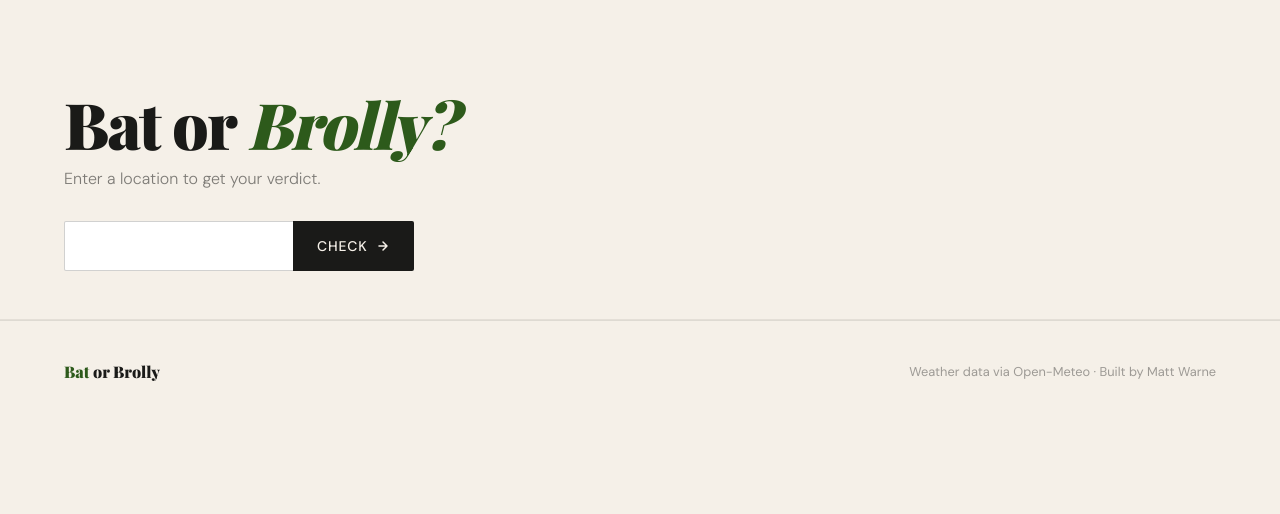
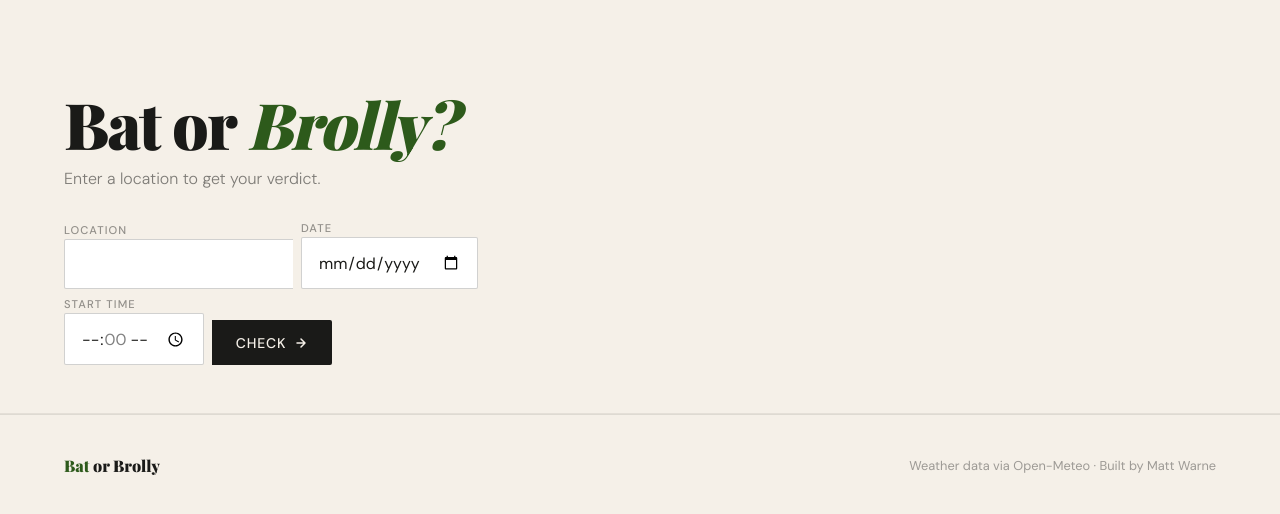
Before and after one commit to MattW-9393/bat-or-brolly, a Flask app: page /bat_or_brolly in a window 1280 px wide. Shown: the part 68-582 px from the top of the page. Run offline with Flask 3, Linux system fonts and the light colour scheme; some libraries are stand-ins or nearby versions; some web fonts are replaced.

Commit message:
add date and time field to app form

```diff
--- a/bat_or_brolly/__init__.py
+++ b/bat_or_brolly/__init__.py
@@ -92,6 +92,7 @@ def create_app(test_config=None):
         if location_name:
             location_name = location_name.title()
             coordinates = get_location(location_name)
+            # add get date/time function
             if coordinates:
                 weather_data = get_weather(coordinates)
                 # Time set at 14:00 of the current day for Weather Statistics
--- a/bat_or_brolly/static/style.css
+++ b/bat_or_brolly/static/style.css
@@ -1363,3 +1363,45 @@ footer {
   .verdict-guide-item { flex-direction: column; align-items: flex-start; gap: 0.25rem; }
   .verdict-guide-label { min-width: unset; }
 }
+
+/* ── SEARCH FIELD GROUP — date and time inputs ── */
+.search-field-group {
+  display: flex;
+  flex-direction: column;
+  gap: 0;
+}
+
+.search-label {
+  font-size: 0.7rem;
+  font-weight: 500;
+  letter-spacing: 0.1em;
+  text-transform: uppercase;
+  color: rgba(26,26,24,0.45);
+  margin-bottom: 2px;
+}
+
+.search-input {
+  font-family: 'DM Sans', sans-serif;
+  font-size: 1rem;
+  font-weight: 400;
+  color: var(--ink);
+  background: white;
+  border: 1.5px solid rgba(26,26,24,0.2);
+  border-radius: 2px;
+  padding: 0.85rem 1rem;
+  outline: none;
+  transition: border-color 0.2s;
+  height: 100%;
+}
+
+.search-input:focus {
+  border-color: var(--grass);
+}
+
+.search-row {
+  display: flex;
+  align-items: flex-end;
+  gap: 8px;
+  max-width: 100%;
+  flex-wrap: wrap;
+}
--- a/bat_or_brolly/templates/app.html
+++ b/bat_or_brolly/templates/app.html
@@ -1,13 +1,14 @@
 <!DOCTYPE html>
 <html lang="en">
 <head>
-  <meta charset="UTF-8" />
-  <meta name="viewport" content="width=device-width, initial-scale=1.0" />
+    <meta charset="UTF-8"/>
+    <meta name="viewport" content="width=device-width, initial-scale=1.0"/>
     <title>Bat or Brolly — Check Conditions</title>
-  <link rel="preconnect" href="https://fonts.googleapis.com" />
-  <link rel="preconnect" href="https://fonts.gstatic.com" crossorigin />
-  <link href="https://fonts.googleapis.com/css2?family=Playfair+Display:ital,wght@0,700;0,900;1,700&family=DM+Sans:wght@300;400;500&display=swap" rel="stylesheet" />
-  <link rel="stylesheet" href="{{ url_for('static', filename='style.css') }}" />
+    <link rel="preconnect" href="https://fonts.googleapis.com"/>
+    <link rel="preconnect" href="https://fonts.gstatic.com" crossorigin/>
+    <link href="https://fonts.googleapis.com/css2?family=Playfair+Display:ital,wght@0,700;0,900;1,700&family=DM+Sans:wght@300;400;500&display=swap"
+          rel="stylesheet"/>
+    <link rel="stylesheet" href="{{ url_for('static', filename='style.css') }}"/>
 </head>
 <body>
 
@@ -31,11 +32,23 @@
         {% from "_formhelpers.html" import render_field %}
         <form method="get" action="/bat_or_brolly" class="search-form">
             <div class="search-row">
+                <div class="search-field-group">
+                    <label class="search-label" for="location">Location</label>
                     {{ render_field(form.location) }}
+                </div>
+                <div class="search-field-group">
+                    <label class="search-label" for="start-date">Date</label>
+                    <input class="search-input" id="start-date" type="date">
+                </div>
+                <div class="search-field-group">
+                    <label class="search-label" for="start-time">Start Time</label>
+                    <input class="search-input" id="start-time" type="time" step="3600">
+                </div>
                 <button type="submit" class="search-btn">
                     Check
                     <svg width="14" height="14" viewBox="0 0 14 14" fill="none">
-              <path d="M3 7h8M7 3l4 4-4 4" stroke="currentColor" stroke-width="1.5" stroke-linecap="round" stroke-linejoin="round"/>
+                        <path d="M3 7h8M7 3l4 4-4 4" stroke="currentColor" stroke-width="1.5" stroke-linecap="round"
+                              stroke-linejoin="round"/>
                     </svg>
                 </button>
             </div>
```
Lines whose indentation alone changed are shown as unchanged.
